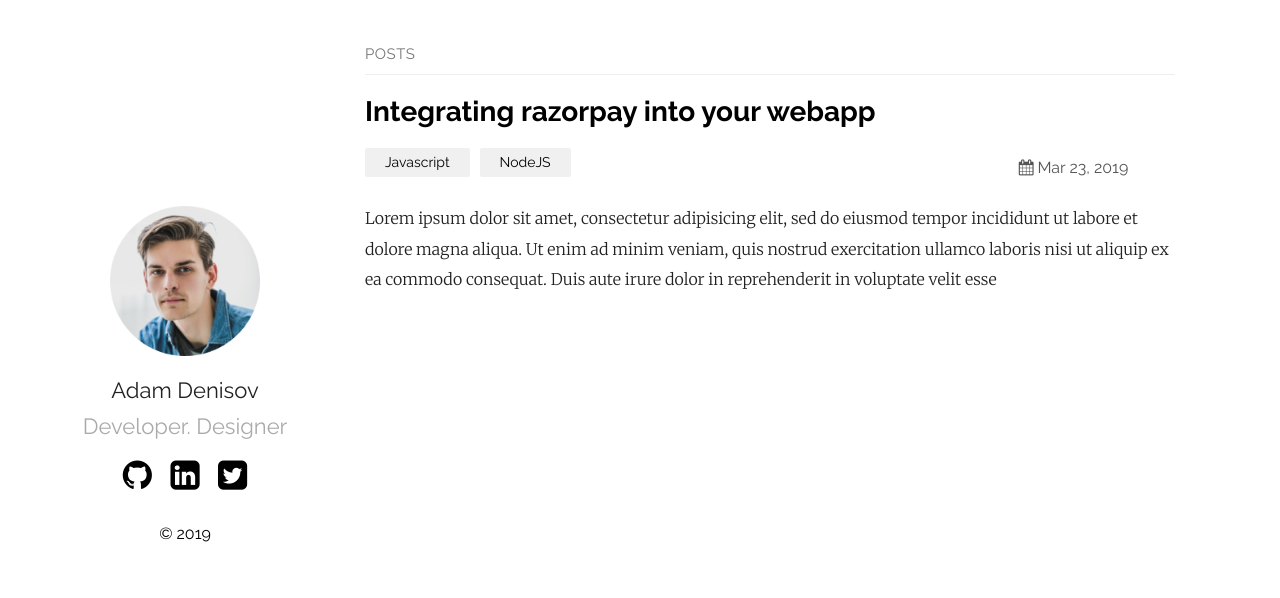
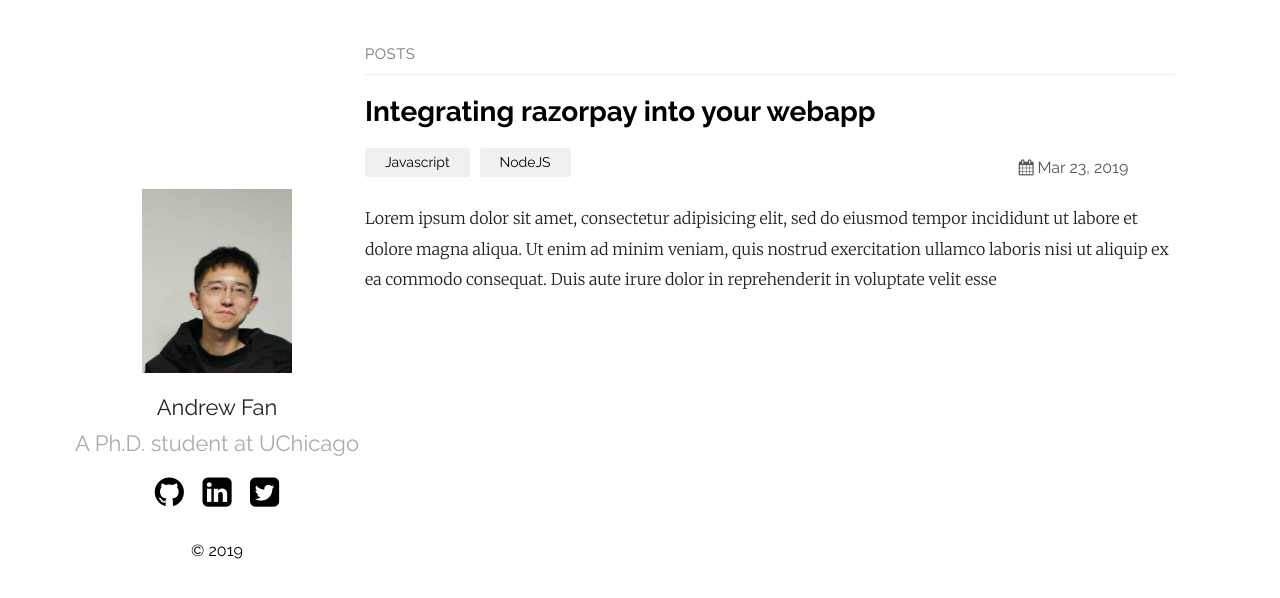
Before and after one commit to angzhifan/angzhifan.github.io, a Jekyll site: the page built from index.md, in a window 1280 px wide. Shown: the top 598 px of the page. Built offline with Jekyll 4.4.1, drawn with Linux system fonts in a browser that asks for light colours.

Commit message:
fan commit

```diff
--- a/_config.yml
+++ b/_config.yml
@@ -12,8 +12,8 @@ show_excerpts: true # set to true to show excerpts on the homepage
 sass:
   sass_dir: _sass
 plainwhite:
-  name: Adam Denisov
-  tagline: Developer. Designer
+  name: Andrew Fan
+  tagline: A Ph.D. student at UChicago
   date_format: "%b %-d, %Y"
   sitemap: true # set to true to generate sitemap.xml content
 
@@ -49,7 +49,7 @@ plainwhite:
 # - about.md
 
 # Build settings
-theme: plainwhite
+remote_theme: thelehhman/plainwhite-jekyll
 
 plugins:
   - jekyll-seo-tag
```
Also changed, not shown: assets/portfolio.png.
